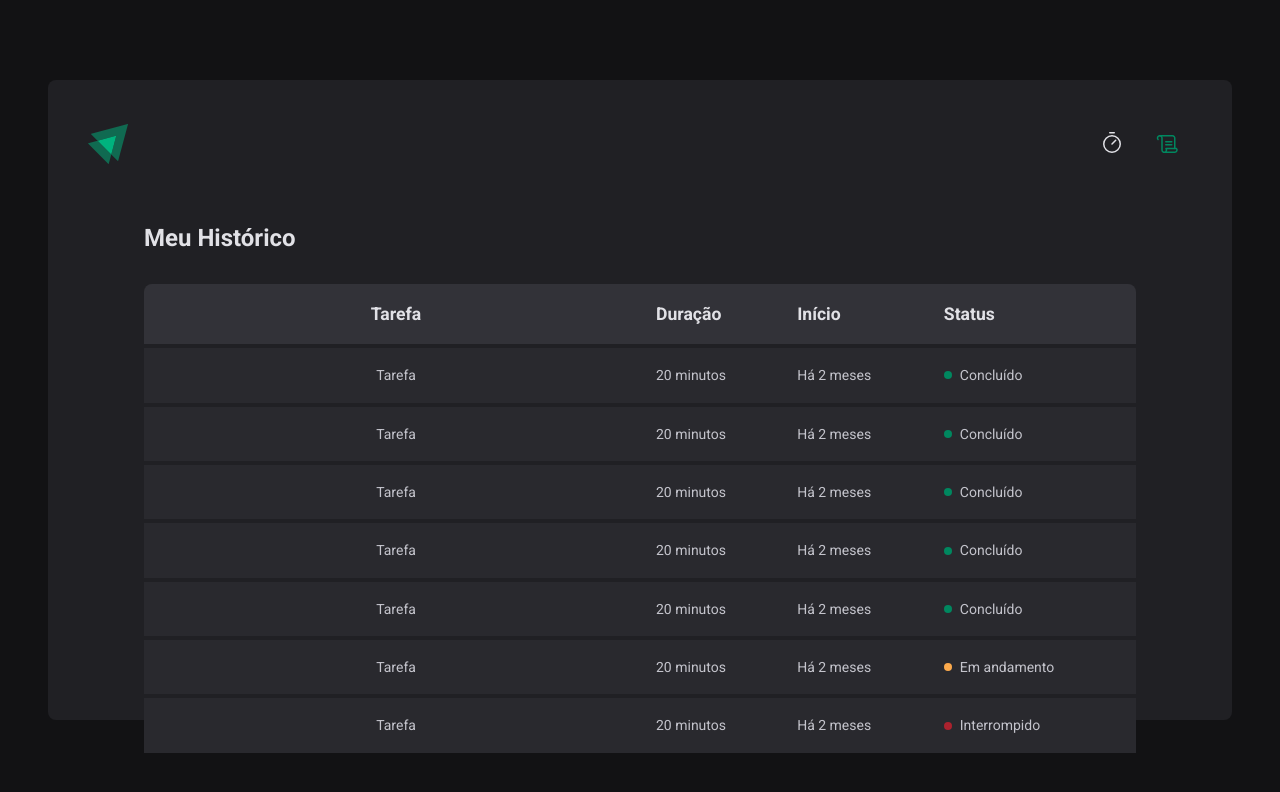
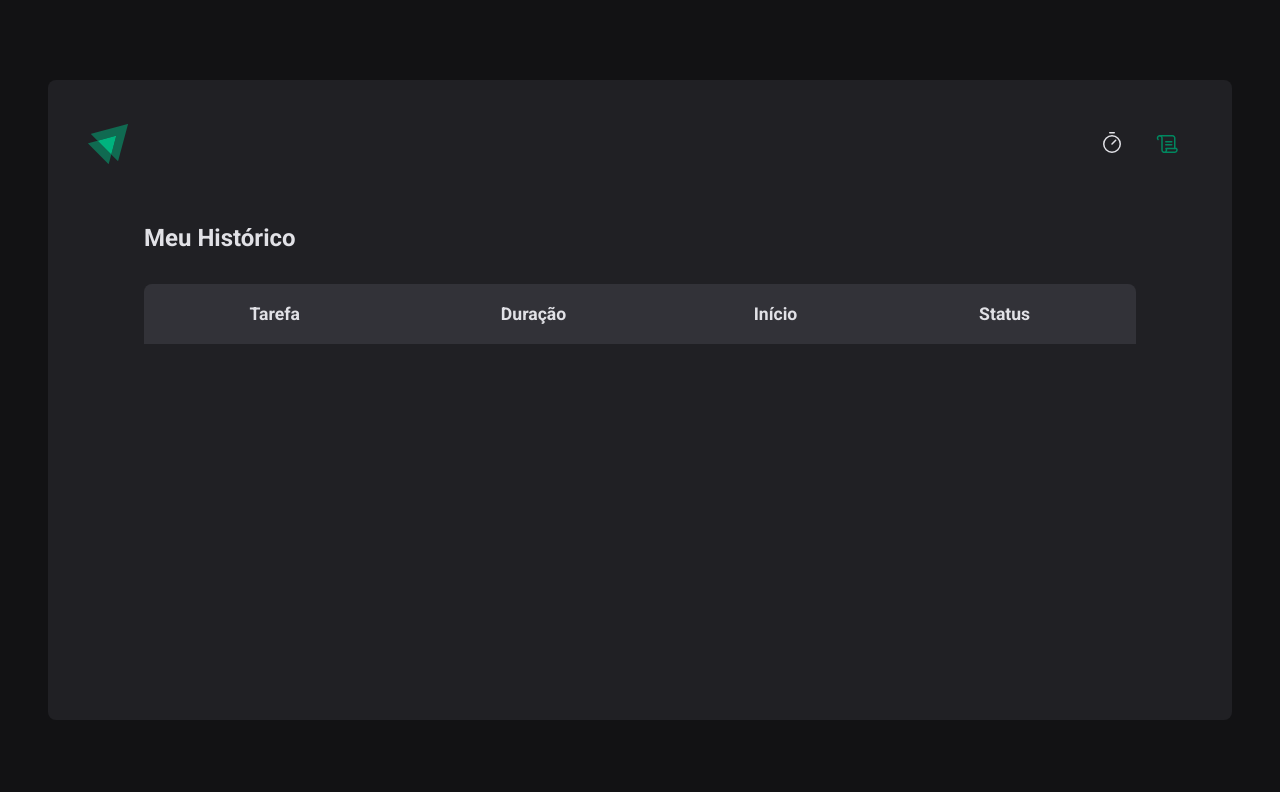
Before and after one commit to atailo/Curso-Ignite-Rocketseat---modulo-2, a React (Vite) app: page /history in a window 1280 px wide. Shown: the top 792 px of the page. Built offline with nearby package versions, Linux system fonts and the light colour scheme.

Commit message:
contexto movido para rotas

```diff
--- a/src/App.tsx
+++ b/src/App.tsx
@@ -3,12 +3,15 @@ import { BrowserRouter } from 'react-router-dom'
 import { defaultTheme } from './styles/themes/default'
 import { GlobalStyle } from './styles/global'
 import { Router } from './Router'
+import { CyclesContextProvider } from './context/CyclesContext'
 
 export function App() {
   return (
     <ThemeProvider theme={defaultTheme}>
       <BrowserRouter>
-        <Router />
+        <CyclesContextProvider>
+          <Router />
+        </CyclesContextProvider>
       </BrowserRouter>
 
       <GlobalStyle />
--- /dev/null
+++ b/src/context/CyclesContext.tsx
@@ -0,0 +1,111 @@
+import { createContext, ReactNode, useState } from 'react'
+
+interface CreateCycleData {
+  task: string
+  minutesAmount: number
+}
+
+interface Cycle {
+  id: string
+  task: string
+  minutesAmount: number
+  startDate: Date
+  interruptedDate?: Date
+  finishedDate?: Date
+}
+
+interface CyclesContextType {
+  cycles: Cycle[]
+  activeCycle: Cycle | undefined
+  activeCycleId: string | null
+  amountSecondPassed: number
+  markCurrentCycleAsFinished: () => void
+  setSecondPassed: (seconds: number) => void
+  creteNewCycle: (data: CreateCycleData) => void
+  interruptCurrentCycle: () => void
+}
+
+interface CyclesContextProviderPros {
+  children: ReactNode
+}
+
+export const CyclesContext = createContext({} as CyclesContextType)
+
+export function CyclesContextProvider({ children }: CyclesContextProviderPros) {
+  // Este estado guarda os ciclos das tarefas e horários
+  const [cycles, setCycles] = useState<Cycle[]>([])
+  // este estado serve para guardar qual dos ciclos do estado anterior ta ativo, pois esta informação sera usada para demonstrar em tela o estado dos ciclos
+  const [activeCycleId, setactiveCycleId] = useState<string | null>(null)
+
+  const [amountSecondPassed, setAmountSecondPassed] = useState(0)
+  // Esta const procura no conjunto de ciclos qual tem o ID  igual ao ciclo ativo, definido pelo estado "activeCycleId", entao considera este como ativo e então aplicar alguma operação neste determinado elemento do conjunto de ciclos.
+  const activeCycle = cycles.find((cycle) => cycle.id === activeCycleId)
+
+  function setSecondPassed(seconds: number) {
+    setAmountSecondPassed(seconds)
+  }
+
+  function markCurrentCycleAsFinished() {
+    setCycles((state) =>
+      state.map((cycle) => {
+        if (cycle.id === activeCycleId) {
+          return { ...cycle, finishedDate: new Date() }
+        } else {
+          return cycle
+        }
+      }),
+    )
+  }
+
+  // Esta função é para ser usada para gerenciar o que ocorre quando o usuário submete os dados do formulário. é chamada no onSubmit do form.
+  function creteNewCycle(data: CreateCycleData) {
+    // A const abaixo serve para que a cada clique de ciclo seja gerado um id, que no caso ta sendo utilizado pegando a data no exato momento do ciclo
+    const id = String(new Date().getTime())
+    // Esta const armazena o ciclo novo tendo como dados o id (retirado da const acima) e os outros que são obtidos das inputs do form.
+    const newCycle: Cycle = {
+      id,
+      task: data.task,
+      minutesAmount: data.minutesAmount,
+      startDate: new Date(),
+    }
+    // Esta função é padrão do useState do react e serve para modificar o estado da const cycle citada acima
+    setCycles((state) => [...cycles, newCycle])
+    // Esta função seta que o ciclo criado acima passa a ser o clico ativo
+    setactiveCycleId(id)
+    // Como ta sendo criado um novo ciclo, apagamos o tempo que o ciclo anterior tinha de existencia, pois se não fizemos o ciclo atual pega o valor vigente, no caso o ciclo anterior
+    setAmountSecondPassed(0)
+    // Esta função é nativa do useForm e reseta o formuário ao final de todo processo de clique para que o mesmo fique pronto para receber novo ciclo
+  }
+
+  // Esta função lida com a ação de clicar no botao de interrpomper, fazendo neste caso com que seja identificado no estado cycle qual esta ativo e adicionando ao mesmo a informação interruptedDate que não é obrigatória e só é adicionada se o usuário interromper algum ciclo ativo.
+  function interruptCurrentCycle() {
+    // a função chama o setCycles e como quremos apenas adicionar uma infomração no ciclo existente (ou seja a atualização do ciclo depende do estado anterior dele), entao fazemos o setCycles chamando o estado atual e dentro dele aplicando a função. Na função setCycles por sua vez fazemos um map para procurar qual ciclo esta ativo e ao achar adicionamos no elemento a informação interruptedDate com a hora atual do clique. por fim marcamos que não há nenhum ciclo ativo para que um outro ciclopossa assumir o status de active.
+    setCycles((state) =>
+      state.map((cycle) => {
+        if (cycle.id === activeCycleId) {
+          return { ...cycle, interruptedDate: new Date() }
+        } else {
+          return cycle
+        }
+      }),
+    )
+    setactiveCycleId(null)
+  }
+
+  return (
+    <CyclesContext.Provider
+      value={{
+        cycles,
+        activeCycle,
+        activeCycleId,
+        markCurrentCycleAsFinished,
+        amountSecondPassed,
+        setSecondPassed,
+        creteNewCycle,
+        interruptCurrentCycle,
+      }}
+    >
+      {children}
+    </CyclesContext.Provider>
+  )
+}
--- a/src/pages/history/index.tsx
+++ b/src/pages/history/index.tsx
@@ -1,6 +1,11 @@
+import { useContext } from 'react'
+import { CyclesContext } from '../../context/CyclesContext'
 import { HistoryContainer, HistoryList, Status } from './styles'
+import { ptBR } from 'date-fns/locale'
+import { formatDistance, formatDistanceToNow } from 'date-fns'
 
 export function History() {
+  const { cycles } = useContext(CyclesContext)
   return (
     <HistoryContainer>
       <h1>Meu Histórico</h1>
@@ -13,64 +18,36 @@ export function History() {
               <th>Início</th>
               <th>Status</th>
             </tr>
+            {/* <Status statusColor="green">Concluído</Status> */}
           </thead>
           <tbody>
-            <tr>
-              <td>Tarefa</td>
-              <td>20 minutos</td>
-              <td>Há 2 meses</td>
-              <td>
-                <Status statusColor="green">Concluído</Status>
-              </td>
-            </tr>
-            <tr>
-              <td>Tarefa</td>
-              <td>20 minutos</td>
-              <td>Há 2 meses</td>
-              <td>
-                <Status statusColor="green">Concluído</Status>
-              </td>
-            </tr>
-            <tr>
-              <td>Tarefa</td>
-              <td>20 minutos</td>
-              <td>Há 2 meses</td>
-              <td>
-                <Status statusColor="green">Concluído</Status>
-              </td>
-            </tr>
-            <tr>
-              <td>Tarefa</td>
-              <td>20 minutos</td>
-              <td>Há 2 meses</td>
-              <td>
-                <Status statusColor="green">Concluído</Status>
-              </td>
-            </tr>
-            <tr>
-              <td>Tarefa</td>
-              <td>20 minutos</td>
-              <td>Há 2 meses</td>
-              <td>
-                <Status statusColor="green">Concluído</Status>
-              </td>
-            </tr>
-            <tr>
-              <td>Tarefa</td>
-              <td>20 minutos</td>
-              <td>Há 2 meses</td>
-              <td>
-                <Status statusColor="yellow">Em andamento</Status>
-              </td>
-            </tr>
-            <tr>
-              <td>Tarefa</td>
-              <td>20 minutos</td>
-              <td>Há 2 meses</td>
-              <td>
-                <Status statusColor="red">Interrompido</Status>
-              </td>
-            </tr>
+            {cycles.map((cycle) => {
+              return (
+                <tr key={cycle.id}>
+                  <td>{cycle.task}</td>
+                  <td>{cycle.minutesAmount}</td>
+                  <td>
+                    {formatDistanceToNow(cycle.startDate, {
+                      addSuffix: true,
+                      locale: ptBR,
+                    })}
+                  </td>
+                  <td>
+                    {cycle.finishedDate && (
+                      <Status statusColor="green">Concluído</Status>
+                    )}
+
+                    {cycle.interruptedDate && (
+                      <Status statusColor="red">Interrompido</Status>
+                    )}
+
+                    {!cycle.interruptedDate && !cycle.finishedDate && (
+                      <Status statusColor="yellow">Em andamento</Status>
+                    )}
+                  </td>
+                </tr>
+              )
+            })}
           </tbody>
         </table>
       </HistoryList>
--- a/src/pages/history/styles.ts
+++ b/src/pages/history/styles.ts
@@ -28,6 +28,7 @@ export const HistoryList = styled.div`
       color: ${(props) => props.theme['gray-100']};
       font-size: 1.1rem;
       line-height: 1.6;
+      text-align: center;
 
       &:first-child {
         border-top-left-radius: 8px;
@@ -46,6 +47,7 @@ export const HistoryList = styled.div`
       padding: 1rem;
       font-size: 0.875rem;
       line-height: 1.6;
+      text-align: center;
 
       &:first-child {
         padding-left: 1.5rem;
--- a/src/pages/home/components/Countdown/index.tsx
+++ b/src/pages/home/components/Countdown/index.tsx
@@ -1,6 +1,7 @@
 import { differenceInSeconds } from 'date-fns'
 import { useContext, useEffect } from 'react'
-import { CyclesContext } from '../..'
+import { CyclesContext } from '../../../../context/CyclesContext'
+
 import { CountdownContainer, Separator } from './styles'
 
 export function Countdown() {
--- a/src/pages/home/components/NewCycleForm/index.tsx
+++ b/src/pages/home/components/NewCycleForm/index.tsx
@@ -1,7 +1,7 @@
 import { FormContainer, TaskInput, MinutesAmountInput } from './styles'
 import { useFormContext } from 'react-hook-form'
 import { useContext } from 'react'
-import { CyclesContext } from '../..'
+import { CyclesContext } from '../../../../context/CyclesContext'
 
 export function NewCycleForm() {
   const { activeCycle } = useContext(CyclesContext)
--- a/src/pages/home/index.tsx
+++ b/src/pages/home/index.tsx
@@ -11,31 +11,14 @@ import {
   StartCountdownButton,
   StopCountdownButton,
 } from './styles'
-import { createContext, useState } from 'react'
+import { useContext } from 'react'
 import { Countdown } from './components/Countdown'
 import { NewCycleForm } from './components/NewCycleForm'
+import { CyclesContext } from '../../context/CyclesContext'
 
 // A const abaixo cria um objeto de validacao com o zod para validar os campos dos formulário.
 
 // Esta interface do typeScript define o tipo dos dados a serem usados no estado criado abaixo "cycles"
-interface Cycle {
-  id: string
-  task: string
-  minutesAmount: number
-  startDate: Date
-  interruptedDate?: Date
-  finishedDate?: Date
-}
-
-interface CyclesContextType {
-  activeCycle: Cycle | undefined
-  activeCycleId: string | null
-  amountSecondPassed: number
-  markCurrentCycleAsFinished: () => void
-  setSecondPassed: (seconds: number) => void
-}
-
-export const CyclesContext = createContext({} as CyclesContextType)
 
 const newCycleFormValidationSchema = zod.object({
   task: zod.string().min(1, 'informe a tarefa !'),
@@ -49,13 +32,8 @@ const newCycleFormValidationSchema = zod.object({
 type NewCycleFormData = zod.infer<typeof newCycleFormValidationSchema>
 
 export function Home() {
-  // Este estado guarda os ciclos das tarefas e horários
-  const [cycles, setCycles] = useState<Cycle[]>([])
-  // este estado serve para guardar qual dos ciclos do estado anterior ta ativo, pois esta informação sera usada para demonstrar em tela o estado dos ciclos
-  const [activeCycleId, setactiveCycleId] = useState<string | null>(null)
-
-  const [amountSecondPassed, setAmountSecondPassed] = useState(0)
-
+  const { creteNewCycle, interruptCurrentCycle, activeCycle } =
+    useContext(CyclesContext)
   // A const abaixo usa o useForm passando como parâmetro para ela um resolver que usa o zodResolver para validar os campos. O tipo a ser usado pelo useForme é o NewCycleFormData, fazendo com o que o resolver já saiba o tipo de dados que esta validando. ex: abaixo estou validando os campos task e minutesAmount e ao passa o tipo NewCycleFormData o zod já sabe que task é string e minutesamount é número.
   const newCycleForm = useForm<NewCycleFormData>({
     resolver: zodResolver(newCycleFormValidationSchema),
@@ -67,62 +45,9 @@ export function Home() {
 
   const { handleSubmit, watch, reset } = newCycleForm
 
-  // Esta const procura no conjunto de ciclos qual tem o ID  igual ao ciclo ativo, definido pelo estado "activeCycleId", entao considera este como ativo e então aplicar alguma operação neste determinado elemento do conjunto de ciclos.
-  const activeCycle = cycles.find((cycle) => cycle.id === activeCycleId)
-
-  function setSecondPassed(seconds: number) {
-    setAmountSecondPassed(seconds)
-  }
-
-  function markCurrentCycleAsFinished() {
-    setCycles((state) =>
-      state.map((cycle) => {
-        if (cycle.id === activeCycleId) {
-          return { ...cycle, finishedDate: new Date() }
-        } else {
-          return cycle
-        }
-      }),
-    )
-  }
-
-  // Esta função é para ser usada para gerenciar o que ocorre quando o usuário submete os dados do formulário. é chamada no onSubmit do form.
   function handleCreateNewCycle(data: NewCycleFormData) {
-    // A const abaixo serve para que a cada clique de ciclo seja gerado um id, que no caso ta sendo utilizado pegando a data no exato momento do ciclo
-    const id = String(new Date().getTime())
-    // Esta const armazena o ciclo novo tendo como dados o id (retirado da const acima) e os outros que são obtidos das inputs do form.
-    const newCycle: Cycle = {
-      id,
-      task: data.task,
-      minutesAmount: data.minutesAmount,
-      startDate: new Date(),
-    }
-    // Esta função é padrão do useState do react e serve para modificar o estado da const cycle citada acima
-    setCycles((state) => [...cycles, newCycle])
-    // Esta função seta que o ciclo criado acima passa a ser o clico ativo
-    setactiveCycleId(id)
-    // Como ta sendo criado um novo ciclo, apagamos o tempo que o ciclo anterior tinha de existencia, pois se não fizemos o ciclo atual pega o valor vigente, no caso o ciclo anterior
-    setAmountSecondPassed(0)
-    // Esta função é nativa do useForm e reseta o formuário ao final de todo processo de clique para que o mesmo fique pronto para receber novo ciclo
+    creteNewCycle(data)
     reset()
-  }
-  // Esta função é um parametro opcional do handleSubmit do useForm e serve para que em caso de erro algo seja executado.
-  function handleCreateNewCycleError() {
-    console.log(Error)
-  }
-  // Esta função lida com a ação de clicar no botao de interrpomper, fazendo neste caso com que seja identificado no estado cycle qual esta ativo e adicionando ao mesmo a informação interruptedDate que não é obrigatória e só é adicionada se o usuário interromper algum ciclo ativo.
-  function handleInterruptCycle() {
-    // a função chama o setCycles e como quremos apenas adicionar uma infomração no ciclo existente (ou seja a atualização do ciclo depende do estado anterior dele), entao fazemos o setCycles chamando o estado atual e dentro dele aplicando a função. Na função setCycles por sua vez fazemos um map para procurar qual ciclo esta ativo e ao achar adicionamos no elemento a informação interruptedDate com a hora atual do clique. por fim marcamos que não há nenhum ciclo ativo para que um outro ciclopossa assumir o status de active.
-    setCycles((state) =>
-      state.map((cycle) => {
-        if (cycle.id === activeCycleId) {
-          return { ...cycle, interruptedDate: new Date() }
-        } else {
-          return cycle
-        }
-      }),
-    )
-    setactiveCycleId(null)
   }
 
   const task = watch('task')
@@ -134,26 +59,16 @@ export function Home() {
       {/* Abaixo ao fazer o submit do form está sendo chamada a função do React Hook Form que precisa de um parâmetro que é uma função, podendo tb receber outro parâmetro no caso de erro que tambem é uma função, mas neste caso não precisa tipas, pois a função apenas retorna um erro, não retorna dados.    */}
       <form
         // No onsubmit abaixo ta sendo usada uma função do useForm "handleSubmit" para lidar com as ações ao submeter o form
-        onSubmit={handleSubmit(handleCreateNewCycle, handleCreateNewCycleError)}
+        onSubmit={handleSubmit(handleCreateNewCycle)}
       >
-        <CyclesContext.Provider
-          value={{
-            activeCycle,
-            activeCycleId,
-            markCurrentCycleAsFinished,
-            amountSecondPassed,
-            setSecondPassed,
-          }}
-        >
-          <FormProvider {...newCycleForm}>
-            <NewCycleForm />
-          </FormProvider>
-          <Countdown />
-        </CyclesContext.Provider>
+        <FormProvider {...newCycleForm}>
+          <NewCycleForm />
+        </FormProvider>
+        <Countdown />
 
         {/* Aqui embaixo estamos vendo se há ou não um ciclo ativo e caso tenha estamos mudando ocultando o botão StartCountdownButton e mostrando o botão StopCountdownButton e neste caso ao clicarmos no botão estamos executando a função handleInterruptCycle */}
         {activeCycle ? (
-          <StopCountdownButton onClick={handleInterruptCycle} type="button">
+          <StopCountdownButton onClick={interruptCurrentCycle} type="button">
             <HandPalm size={24} />
             Interromper
           </StopCountdownButton>
```
